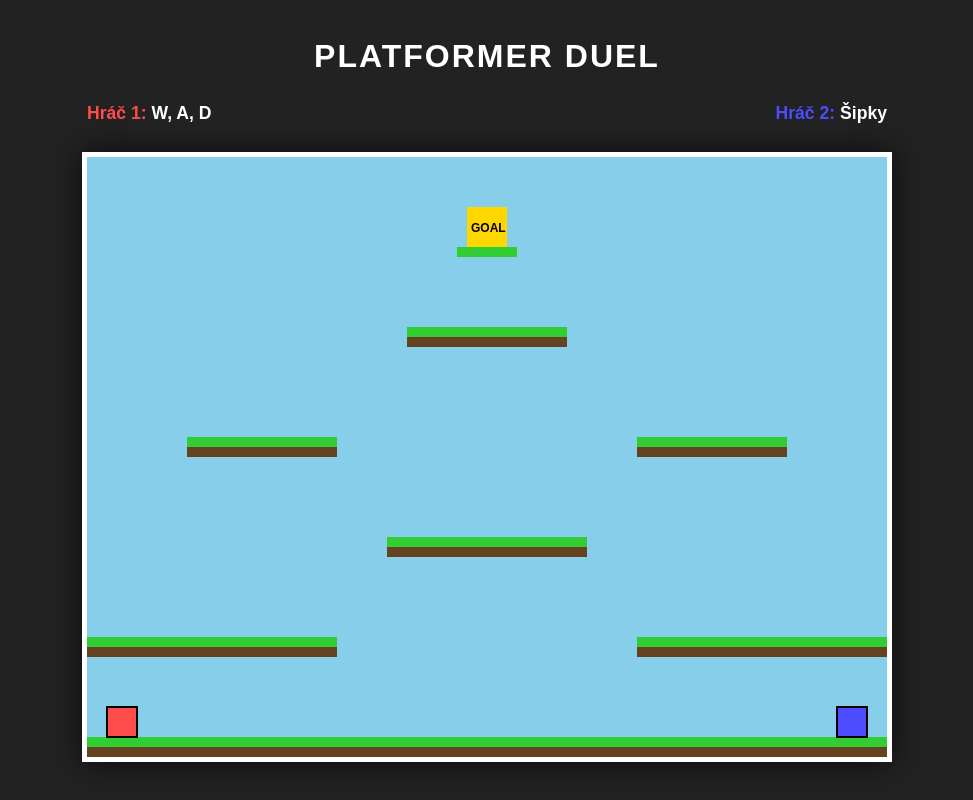
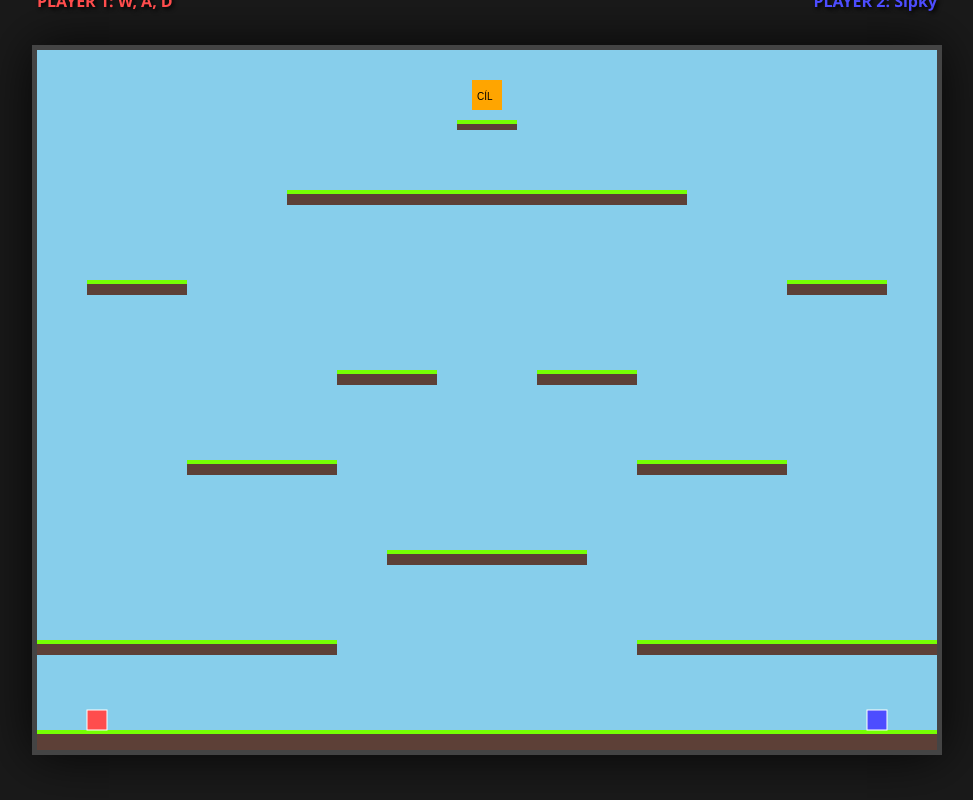
Before and after one commit to miroslavdecek/prace-o-hodinach, a plain HTML site: page index.html in a window 1280 px wide. Shown: the whole page, without its empty margins (153-1126 px from the left). Drawn offline with Linux system fonts and the light colour scheme.

Commit message:
Update game title and enhance styles and logic

```diff
--- a/index.html
+++ b/index.html
@@ -3,81 +3,121 @@
 <head>
     <meta charset="UTF-8">
     <meta name="viewport" content="width=device-width, initial-scale=1.0">
-    <title>Platformer Duel</title>
+    <title>Platformer Duel - Extended</title>
     <style>
-        /* --- ZDE JE CSS --- */
         body {
             margin: 0;
             padding: 0;
             width: 100%;
             height: 100vh;
             display: flex;
-            justify-content: center; /* Zarovnání na střed vodorovně */
-            align-items: center; /* Zarovnání na střed svisle */
-            background-color: #222;
-            font-family: 'Arial', sans-serif;
+            justify-content: center;
+            align-items: center;
+            background-color: #1a1a1a;
+            font-family: 'Segoe UI', Tahoma, Geneva, Verdana, sans-serif;
             color: white;
             overflow: hidden;
         }
 
-        .game-container {
-            text-align: center;
-            display: flex;
-            flex-direction: column;
-            align-items: center;
+        .game-wrapper {
+            position: relative; /* Důležité pro pozicování vítězné obrazovky */
+            box-shadow: 0 0 50px rgba(0,0,0,0.8);
+            border: 5px solid #444;
         }
 
-        h1 {
-            margin: 0 0 10px 0;
-            font-size: 2rem;
-            text-transform: uppercase;
-            letter-spacing: 2px;
+        .header {
+            position: absolute;
+            top: -60px;
+            width: 100%;
+            text-align: center;
+            pointer-events: none;
         }
 
-        .instructions {
+        .controls-hint {
             display: flex;
             justify-content: space-between;
-            width: 800px;
-            margin-bottom: 10px;
+            width: 100%;
             font-weight: bold;
-            font-size: 1.1rem;
+            text-shadow: 2px 2px 4px #000;
         }
 
         canvas {
-            background-color: #87CEEB; /* Nebeská modř */
-            border: 5px solid #fff;
-            box-shadow: 0 0 30px rgba(0, 0, 0, 0.7);
+            background-color: #87CEEB;
             display: block;
+        }
+
+        /* VYLEPŠENÁ OBRAZOVKA VÍTĚZSTVÍ (Místo alertu) */
+        #winScreen {
+            display: none; /* Skryté, dokud někdo nevyhraje */
+            position: absolute;
+            top: 0;
+            left: 0;
+            width: 100%;
+            height: 100%;
+            background-color: rgba(0, 0, 0, 0.85);
+            flex-direction: column;
+            justify-content: center;
+            align-items: center;
+            z-index: 10;
+        }
+
+        #winMessage {
+            font-size: 3rem;
+            margin-bottom: 20px;
+            font-weight: bold;
+            text-transform: uppercase;
+        }
+
+        button {
+            padding: 15px 30px;
+            font-size: 1.5rem;
+            cursor: pointer;
+            background-color: #28a745;
+            color: white;
+            border: none;
+            border-radius: 5px;
+            transition: transform 0.1s;
+        }
+
+        button:hover {
+            transform: scale(1.05);
+            background-color: #218838;
         }
     </style>
 </head>
 <body>
 
-    <div class="game-container">
-        <h1>Platformer Duel</h1>
-        <div class="instructions">
-            <p><span style="color: #ff4d4d;">Hráč 1:</span> W, A, D</p>
-            <p><span style="color: #4d4dff;">Hráč 2:</span> Šipky</p>
+    <div class="game-wrapper">
+        <div class="header">
+            <div class="controls-hint">
+                <span style="color: #ff4d4d;">PLAYER 1: W, A, D</span>
+                <span style="color: #4d4dff;">PLAYER 2: Šipky</span>
+            </div>
         </div>
+
         <canvas id="gameCanvas"></canvas>
+
+        <div id="winScreen">
+            <div id="winMessage">Hráč 1 vyhrál!</div>
+            <button onclick="restartGame()">HRÁT ZNOVU</button>
+        </div>
     </div>
 
     <script>
-        // --- ZDE ZAČÍNÁ JAVASCRIPT ---
-
-        // Počkáme, až se načte celá stránka, než spustíme hru
         window.onload = function() {
             const canvas = document.getElementById('gameCanvas');
             const ctx = canvas.getContext('2d');
+            const winScreen = document.getElementById('winScreen');
+            const winMessage = document.getElementById('winMessage');
 
-            // Herní nastavení
-            canvas.width = 800;
-            canvas.height = 600;
+            // --- NASTAVENÍ HRY ---
+            canvas.width = 900;  // Trochu širší pro lepší manévry
+            canvas.height = 700; // Vyšší pro delší trasu
 
-            const GRAVITY = 0.5;
-            const FRICTION = 0.8;
+            const GRAVITY = 0.6; // Trochu těžší gravitace pro preciznější skoky
+            const FRICTION = 0.85;
+            let gameRunning = true;
 
-            // Ovládání
             const keys = {
                 w: false, a: false, d: false,
                 ArrowUp: false, ArrowLeft: false, ArrowRight: false
@@ -89,20 +129,24 @@
             // --- TŘÍDY ---
             class Player {
                 constructor(x, y, color, controls) {
+                    this.startX = x; // Uložíme startovní pozici pro reset
+                    this.startY = y;
                     this.x = x;
                     this.y = y;
-                    this.w = 30;
-                    this.h = 30;
+                    this.w = 20; // MENŠÍ HRÁČ (bylo 30) -> těžší hra
+                    this.h = 20;
                     this.color = color;
                     this.velX = 0;
                     this.velY = 0;
-                    this.speed = 5;
-                    this.jumpStrength = 12;
+                    this.speed = 4.5; // O něco pomalejší pro kontrolu
+                    this.jumpStrength = 11.5;
                     this.grounded = false;
                     this.controls = controls;
                 }
 
                 update() {
+                    if (!gameRunning) return; // Zastaví pohyb, když někdo vyhraje
+
                     // Pohyb
                     if (keys[this.controls.left]) {
                         if (this.velX > -this.speed) this.velX--;
@@ -125,14 +169,14 @@
                     // Kolize s plošinami
                     platforms.forEach(platform => {
                         const dir = colCheck(this, platform);
-                        if (dir === "b") {
-                            this.grounded = true;
-                        }
+                        if (dir === "b") this.grounded = true;
                     });
 
                     // Hranice
                     if (this.x < 0) this.x = 0;
                     if (this.x + this.w > canvas.width) this.x = canvas.width - this.w;
+
+                    // Smrt pádem (reset na dno, ale nezabije hru)
                     if (this.y + this.h > canvas.height) {
                         this.y = canvas.height - this.h;
                         this.grounded = true;
@@ -143,9 +187,16 @@
                 draw() {
                     ctx.fillStyle = this.color;
                     ctx.fillRect(this.x, this.y, this.w, this.h);
-                    ctx.strokeStyle = "black";
-                    ctx.lineWidth = 2;
+                    ctx.strokeStyle = "white"; // Bílý obrys pro lepší viditelnost
+                    ctx.lineWidth = 1;
                     ctx.strokeRect(this.x, this.y, this.w, this.h);
+                }
+
+                reset() {
+                    this.x = this.startX;
+                    this.y = this.startY;
+                    this.velX = 0;
+                    this.velY = 0;
                 }
             }
 
@@ -154,23 +205,24 @@
                     this.x = x; this.y = y; this.w = w; this.h = h;
                 }
                 draw() {
-                    ctx.fillStyle = "#654321";
+                    ctx.fillStyle = "#5D4037"; // Tmavší hnědá
                     ctx.fillRect(this.x, this.y, this.w, this.h);
-                    ctx.fillStyle = "#32CD32";
-                    ctx.fillRect(this.x, this.y, this.w, 10);
+                    ctx.fillStyle = "#76FF03"; // Neonová tráva
+                    ctx.fillRect(this.x, this.y, this.w, 4);
                 }
             }
 
             class Goal {
                 constructor(x, y) {
-                    this.x = x; this.y = y; this.w = 40; this.h = 40;
+                    this.x = x; this.y = y; this.w = 30; this.h = 30;
                 }
                 draw() {
-                    ctx.fillStyle = "#FFD700";
+                    // Blikající efekt
+                    ctx.fillStyle = Math.random() > 0.5 ? "#FFD700" : "#FFA500";
                     ctx.fillRect(this.x, this.y, this.w, this.h);
+                    ctx.font = "10px Arial";
                     ctx.fillStyle = "black";
-                    ctx.font = "bold 12px Arial";
-                    ctx.fillText("GOAL", this.x + 4, this.y + 25);
+                    ctx.fillText("CÍL", this.x + 5, this.y + 20);
                 }
             }
 
@@ -196,39 +248,78 @@
                 return colDir;
             }
 
-            // --- INICIALIZACE LEVELU ---
+            // --- MAPA (DLOUHÁ A TĚŽŠÍ) ---
             const platforms = [];
-            platforms.push(new Platform(0, 580, 800, 20)); // Země
-            platforms.push(new Platform(0, 480, 250, 20));
-            platforms.push(new Platform(550, 480, 250, 20));
-            platforms.push(new Platform(300, 380, 200, 20));
-            platforms.push(new Platform(100, 280, 150, 20));
-            platforms.push(new Platform(550, 280, 150, 20));
-            platforms.push(new Platform(320, 170, 160, 20));
-            platforms.push(new Platform(370, 90, 60, 10));
 
-            const goal = new Goal(380, 50);
+            // 0. Země
+            platforms.push(new Platform(0, 680, 900, 20));
 
-            const player1 = new Player(20, 540, "#ff4d4d", {up: "w", left: "a", right: "d"});
-            const player2 = new Player(750, 540, "#4d4dff", {up: "ArrowUp", left: "ArrowLeft", right: "ArrowRight"});
+            // 1. Patro - Rozjezd (Široké po stranách)
+            platforms.push(new Platform(0, 590, 300, 15));
+            platforms.push(new Platform(600, 590, 300, 15));
 
-            function resetGame(winnerName) {
-                setTimeout(() => {
-                    alert(winnerName + " vyhrál!");
-                    player1.x = 20; player1.y = 540; player1.velX = 0; player1.velY = 0;
-                    player2.x = 750; player2.y = 540; player2.velX = 0; player2.velY = 0;
-                }, 50);
+            // 2. Patro - Cesta ke středu (Užší)
+            platforms.push(new Platform(350, 500, 200, 15));
+
+            // 3. Patro - Rozskok do stran (Ostrůvky) - Díra uprostřed
+            platforms.push(new Platform(150, 410, 150, 15));
+            platforms.push(new Platform(600, 410, 150, 15));
+
+            // 4. Patro - Dvojitý střed
+            platforms.push(new Platform(300, 320, 100, 15));
+            platforms.push(new Platform(500, 320, 100, 15));
+
+            // 5. Patro - Těžké skoky na krajích
+            platforms.push(new Platform(50, 230, 100, 15));
+            platforms.push(new Platform(750, 230, 100, 15));
+
+            // 6. Patro - Předfinální můstek
+            platforms.push(new Platform(250, 140, 400, 15));
+
+            // 7. Patro - Věžička pro cíl
+            platforms.push(new Platform(420, 70, 60, 10));
+
+            // Cíl (Úplně nahoře)
+            const goal = new Goal(435, 30);
+
+            // Hráči
+            const player1 = new Player(50, 640, "#ff4d4d", {up: "w", left: "a", right: "d"});
+            const player2 = new Player(830, 640, "#4d4dff", {up: "ArrowUp", left: "ArrowLeft", right: "ArrowRight"});
+
+            // --- LOGIKA VÝHRY ---
+            function triggerWin(winnerName, color) {
+                if (!gameRunning) return; // Zabraní vícenásobnému spuštění
+                gameRunning = false;
+
+                winMessage.innerText = winnerName + " VYHRÁL!";
+                winMessage.style.color = color;
+                winScreen.style.display = "flex"; // Ukáže vítěznou obrazovku
             }
+
+            // Tato funkce je volaná tlačítkem v HTML
+            window.restartGame = function() {
+                player1.reset();
+                player2.reset();
+                winScreen.style.display = "none";
+                gameRunning = true;
+                update(); // Znovu nastartuje smyčku
+            };
 
             // --- HERNÍ SMYČKA ---
             function update() {
+                if (!gameRunning) return; // Zastaví vykreslování, když je konec
+
                 ctx.clearRect(0, 0, canvas.width, canvas.height);
+
+                // Vykreslení světa
                 platforms.forEach(p => p.draw());
                 goal.draw();
 
-                if (colCheck(player1, goal)) resetGame("Hráč 1");
-                if (colCheck(player2, goal)) resetGame("Hráč 2");
+                // Kontrola výhry
+                if (colCheck(player1, goal)) triggerWin("HRÁČ 1", "#ff4d4d");
+                if (colCheck(player2, goal)) triggerWin("HRÁČ 2", "#4d4dff");
 
+                // Update hráčů
                 player1.update();
                 player1.draw();
                 player2.update();
@@ -237,7 +328,6 @@
                 requestAnimationFrame(update);
             }
 
-            // Spuštění
             update();
         };
     </script>
```
